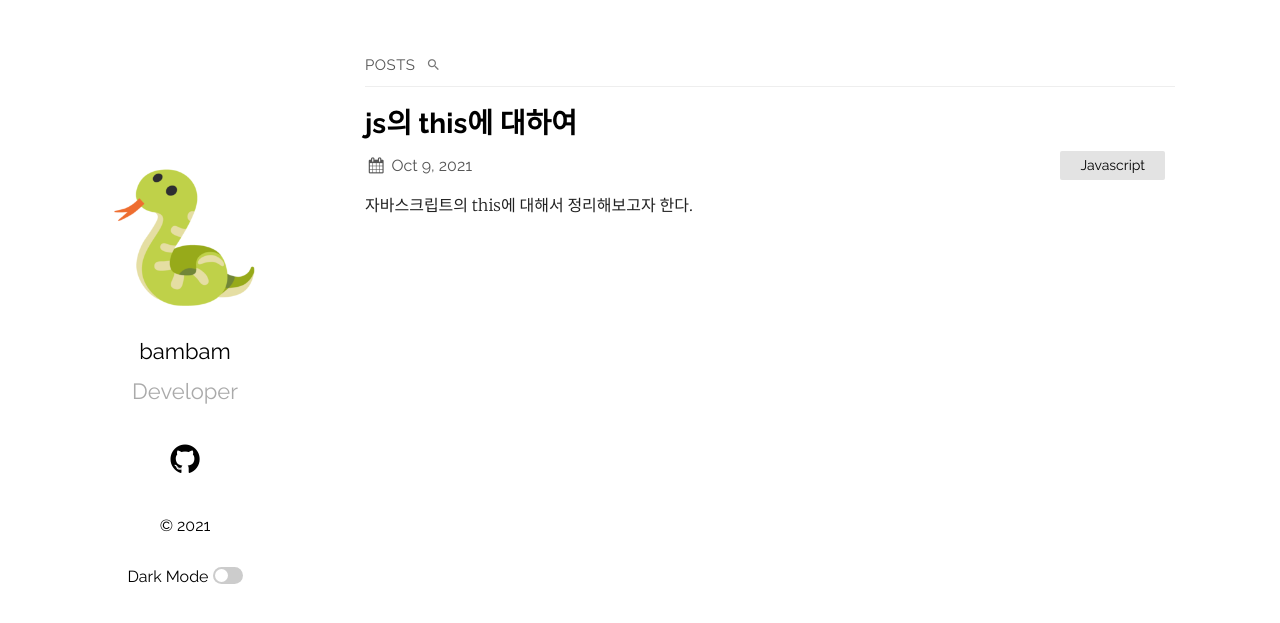
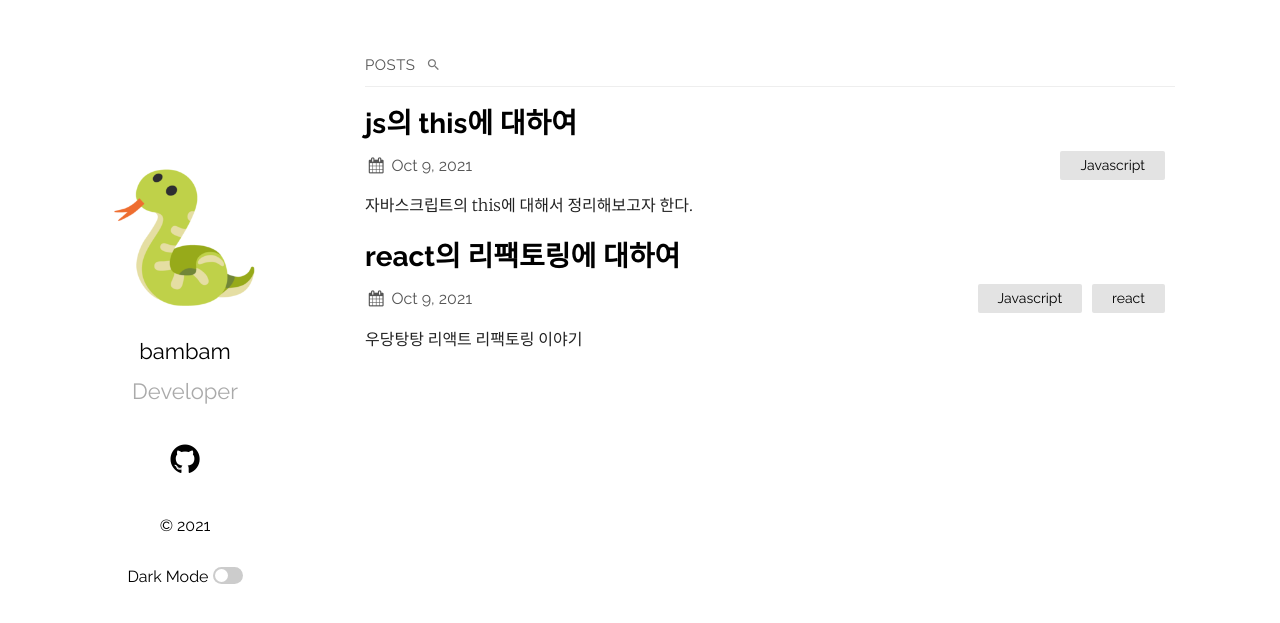
Before and after one commit to bambbam/bambbam.github.io, a Jekyll site: the page built from index.markdown, in a window 1280 px wide. Shown: the top 623 px of the page. Built offline with Jekyll 4.4.1, drawn with Linux system fonts in a browser that asks for light colours; part of the change alters nothing that is shown.

Commit message:
add reafactoring.md

```diff
--- a/_config.yml
+++ b/_config.yml
@@ -56,3 +56,5 @@ theme: plainwhite
 plugins:
   - jekyll-seo-tag
 #  - jekyll-feed
+kramdown:
+  input: GFM
--- /dev/null
+++ b/_posts/2021-10-10-react_refactoring.markdown
@@ -0,0 +1,130 @@
+---
+layout: post
+title:  react의 리팩토링에 대하여
+date:   2021-10-10 00:00:00 +0930
+categories: Javascript react
+---
+
+우당탕탕 리액트 리팩토링 이야기
+
+현재 진행중인 프로젝트에서 프론트엔드를 주로 맡고 있다. 프로젝트를 처음 진행하는 것이라, 책의 프로젝트 구조를 따왔고, 많은 초기 코드를 책에서 가져왔다.
+
+## 리액트를 다루는 기술
+
+이라는 책에서 가져왔는데, 리액트 훅, 리덕스 등 다양한 기술을 쓰고 있어서 마음에 들었었다.
+
+redux를 사용함으로써 container와 component라는 구조를 이용하였고, Presentational and Container Pattern이라는 이름이 있는 리액트의 패턴이었다.
+
+이 패턴을 사용하면, 리덕스 등 실제 데이터와 비즈니스 로직이 들어가는 부분은 컨테이너에, 오로지 view만을 담당하는 놈들은 컴포넌트에 작성함으로써,
+
+실제 값이 들어가야하는 부분과 컴포넌트에 작성해야하는 부분의 분리가 된다는 장점을 갖는다.
+
+하지만, 코드를 작성하다보니 꽤나 큰 문제가 있음이 다가왔는데 그 문제는 다음과 같다.
+
+이 패턴을 작성하기 위해 나는 component, container, page라는 단위로 나눠서 프로그램을 작성했다.
+
+component로 뷰를 만들고, container로 비즈니스 로직을 넣고 이 container들을 모아서 page를 만들어야지! 라는 생각이었다.
+
+이론상 완벽하다 생각했다... 하지만, 코드를 작성하던 중, 이 패턴이 뭔가 잘못되어 가고 있음을 느꼈다.
+
+잘못된 점은 다음과 같다.
+
+1. component의 크기가 애매모호하다.
+
+    리액트는 기본적인 사상이 작은 컴포넌트들을 모아서 큰 페이지를 구성한다. 라는 개념이 강하다 느꼈다.
+
+    하지만, 컴포넌트의 크기를 정해둔 규칙 없이 작성하다보니, 시간에 쫒겨서 프로젝트를 짜다보면, 컴포넌트들의 크기가 매우 들쭉 날쭉한 상황이 자주 발생했다.
+
+    코드가 망가지기 시작한 것이다.
+
+2. component와 container의 관계가 애매해질때가 있다.
+
+    "component와 container는 반드시 1대1 관계가 된다" 라는 규칙을 내 마음속에 암묵적으로 가져갔던 것 같다.
+
+    이러다보니, 굉장히 큰 문제가 생겼는데, 크기가 큰 component에서 작은 container를 불러야하는 요상한 관계가 생겨버린 것이다.
+
+    videoGridComponent : videoGird를 관리하는 component
+
+    이 컴포넌트에서는 비디오 그리드를 보여주는 view를 관리하고자 했고, grid를 그리기 위해 각각의 video Item이 필요했는데, 이를 컨테이너로 가져와야 말이 되는것이다.
+
+    뭐 상관 없다! 라고 단정짓고 프로젝트를 진행했었다.
+
+3. 리덕스는 일단 전역변수다.
+
+    리덕스가 중앙 state를 관리해줌으로써, 상태를 단방향이 아닌, 모든 곳에서 같은 상태를 가져올 수 있다. 굉장히 편하고, 내 프로그램이 유연해질 수 있다는 점에는 동의한다.
+
+    하지만, 프로그래머의 마약이라고 불리는 전역변수와 같다는 느낌을 프로젝트를 진행하면 진행할수록 느꼈다.
+
+    심지어 리덕스를 사용하면 어쩌면 짧게 끝낼 수 있는 것도 굉장히 많은 코드를 작성해야 했기 때문에, 모든 곳에서 사용하기 보다는 꼭 중앙 state가 필요한 시점에만 사용하는것이 맞겠다라는 생각이 들었다.
+
+4. 혼자하는 프로젝트가 아니다.
+
+    사실 혼자하는 프로젝트라면, 컴포넌트의 크기가 들쭉날쭉하든, 리덕스를 사용하든, 관계가 애매하든, 리팩토링을 하려는 마음도 그렇게 크지 않았을지도 모른다.
+
+    하지만, 나 뿐 아니라 여러명이 하고 있는 프로젝트에서 코드의 readability가 매우 중요함을 느끼게 되었다.
+
+    나 뿐 아니라 다른 프로젝트 팀원도 리덕스, 리덕스 사가, 리덕스 툴킷 같은 리덕스 관련 라이브러리를 알아야 한다는 것은 리덕스를 모르는 팀원의 readability를 매우 낮췄다.
+
+    심지어 redux toolkit은 리덕스의 중복되는 코드를 미친듯이 추상화하여 사용하기 때문에, 모른다면 읽을 수 없는 코드가 되어버린다.
+
+    또한, 이전에 말했던 컨테이너와 컴포넌트의 애매모호한 관계들은 팀원들이 프론트의 코드를 바로 이해할 수 없게 만드는데 일조했다.
+
+
+## 이 문제를 어떻게 타개할 것인가?
+
+어떻게 코드의 구조를 바른 길로 만들어야하는가에 대해 고민해보았고, 방법은 다음과 같다.
+
+1. atomic design을 사용한다.
+
+    처음 봤을 때 atomic design은 어쩌면 리액트에 가장 맞는 구조일지도 모르겠다. 라는 생각이 들었었다.
+
+    ![atomicDesign](/assets/img/1010/atomicDesign.png)
+
+    작은 atom을 molecule로 묶고, 그 molecule을 묶어서 organism으로 만들고, 그것을 묶어 template을 만든다.
+
+    그리고 이 템플릿에 비즈니스 로직을 넣으면, page가 된다.
+
+    그리고 이들의 기준은 다음과 같을 예정이다.
+
+    - atom : 버튼과 같은 정말 작은 하나의 단위.
+    - molecule : atom들이 모여있지만, width가 100%가 아닌 놈들.
+    - organism : atom과 molecule들을 모아 width가 100%인 놈. 예) navbar
+    - template : organism들을 모아서 템플릿을 만든다.
+    - page : 이제서야 비즈니스 로직을 넣는다.
+
+    이를 통해 모든 비즈니스 로직이 page에 모여있고, 이전과 비교해봤을 때 기준이 명확해진 코드를 작성할 수 있을 것 같다.
+
+    또한, 이전의 많았던 리덕스 코드를 어느정도 없앨 수 있을 것 같다.
+
+2. class를 적극적으로 사용한다.
+
+    class를 사용해서 api call들을 묶어주는 모습을 본 적이 있다.
+
+    내 코드는 그것에 비해 그저 내가 필요할 때 axios call을 해서 가져오는 것이었고, 이는 그런 코드에 비해 매우 나빠보였다.
+
+    class를 통해 api call들에 추상화를 걸어 로직들을 숨기고 readability를 높이는 모습은 매우 인상깊었다. 한번 해보고 싶다.
+
+3. dependency injection을 사용한다.
+
+    class 코드를 사용하는 과정에서, api call을 담당하는 class들을 계속 new를 통해 객체를 새로 만들어내는 방법은 좋지 않다는 것을 배웠다.
+
+    효율성 면에서 굉장히 떨어지는 방법이다.
+
+    index.tsx에서 그런 객체를 모두 만든 후, app.tsx로 injection을 해주면, 객체를 한번만 만들고도 모든 컴포넌트에서 똑같은 객체를 사용할 수 있다.
+
+## 이제 구현
+
+이제 구현을 해야한다.
+
+이전의 구조와 현재의 구조를 생각해보면, 코드의 대대적인 개편이 필요한 상황이다.
+
+이것이 과연 앞으로의 프로젝트에 효율적일것인가에 대해 생각해봐야한다.
+
+이 프로젝트가 어떻게되든, 앞으로 게시판, 채팅 등 붙여나가고 싶은 서비스들이 굉장히 많다. 앞으로 붙을 서비스들을 위해서라도, 지금이 아니면 나중에 좀 더 힘들것이다라는것이 내 결론이다.
+
+쉽지 않겠지만 해봐야겠다.
+
+- api call 서비스 객체로 묶기
+- app.tsx에 dependency 만들기
+- 프로젝트들 나눠서 구조잡기
+- 구조로 프로그래밍
```
Also changed, not shown: assets/img/1010/atomicDesign.png (added), 2 other files.
